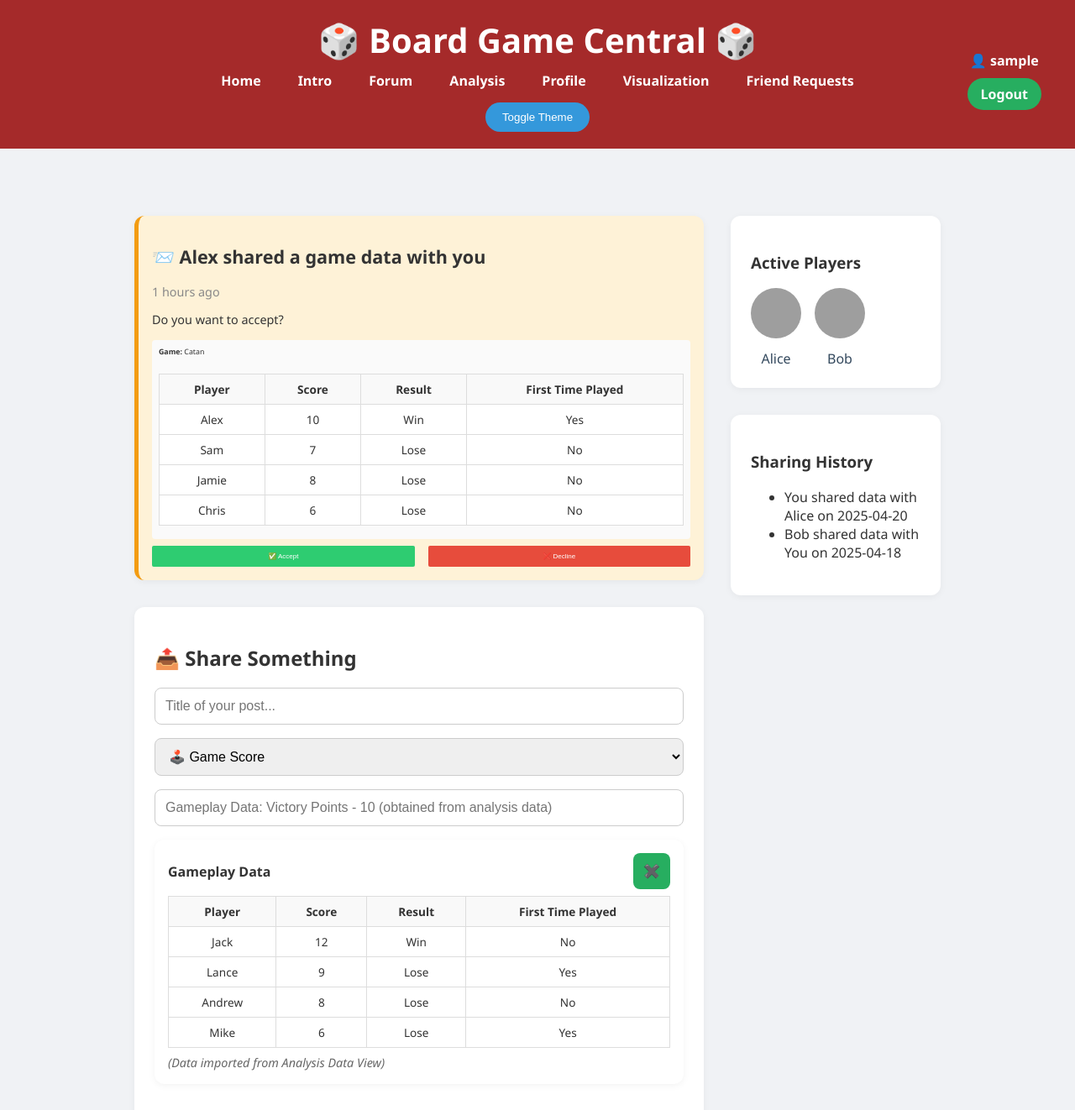
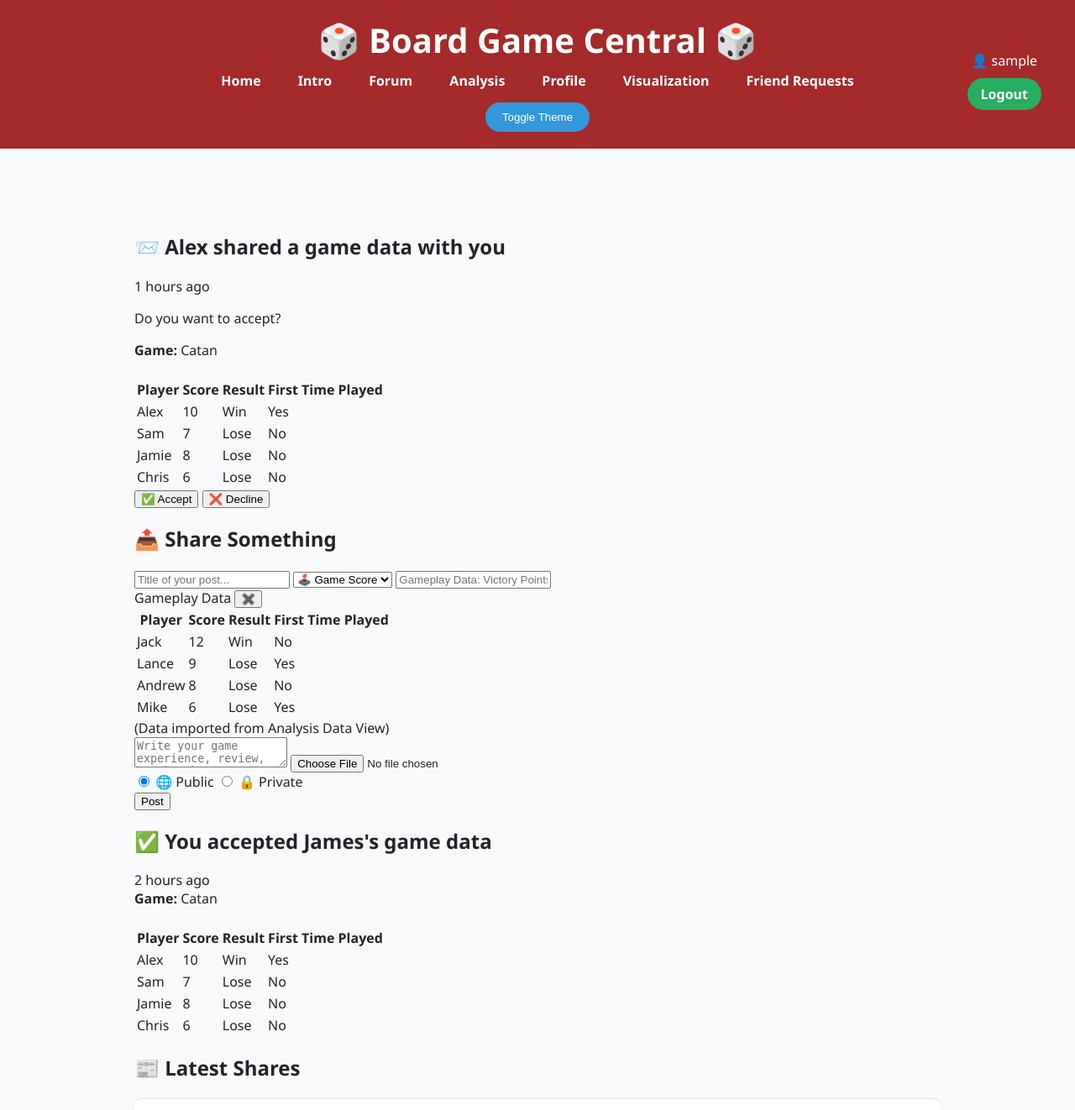
Before and after one commit to TheDoctorZoose/CITS3403-Agile-Project, a Flask app: page /share in a window 1280 px wide. Shown: the top 1322 px of the page at 84% size. Run offline with Flask 3, Linux system fonts and the light colour scheme; the visitor is signed in with stand-in values (Sample User, id 1); grey boxes are pictures that could not be loaded.

Commit message:
Add files via upload
Signed-off-by: MasterLu0309 <167738226+MasterLu0309@users.noreply.github.com>

```diff
--- a/app/routes.py
+++ b/app/routes.py
@@ -96,7 +96,8 @@
 def profile(user_id):
     user = User.query.get_or_404(user_id)
     is_own_profile = (user.id == current_user.id)
-    posts = GameEntry.query.filter_by(user_id=user.id).order_by(GameEntry.timestamp.desc()).all()
+
+    entries = GameEntry.query.filter_by(user_id=user.id).order_by(GameEntry.timestamp.desc()).all()
 
     liked_entries = []
     favorited_entries = []
@@ -112,7 +113,7 @@
     return render_template(
         'profile.html',
         user=user,
-        posts=posts,
+        entries=entries,  # ✅ 确保模板中用的变量名一致
         liked_entries=liked_entries,
         favorited_entries=favorited_entries,
         is_own_profile=is_own_profile,
@@ -120,6 +121,7 @@
         are_friends=are_friends,
         friends=friends
     )
+
 
 
 @main.route('/analysis')
--- a/app/static/css/share-view.css
+++ b/app/static/css/share-view.css
@@ -2,400 +2,89 @@
 body {
   margin: 0;
   font-family: 'Segoe UI', Tahoma, Geneva, Verdana, sans-serif;
-  background-color: #f0f2f5;
-  color: #333;
+  background-color: #f8f9fa;
+  color: #212529;
 }
 
-.main-header {
-  background-color: brown;
-  color: white;
-  padding: 20px;
-  display: flex;
-  flex-direction: column;
-  align-items: center;
-  text-align: center;
+.profile-info h2 {
+  margin-bottom: 1rem;
 }
 
-.main-title {
-  margin: 0;
-  font-size: 2.5rem;
+.card-title {
+  font-size: 1.75rem;
+  margin-bottom: 0.5rem;
 }
 
-.main-nav {
-  display: flex;
-  justify-content: center;
-  align-items: center;
-  width: 100%;
-  margin-top: 10px;
-  padding: 0 20px;
-  box-sizing: border-box;
-  position: relative;
+.bio-section {
+  margin-top: 1rem;
 }
 
-.nav-center {
-  flex-grow: 1;
-  display: flex;
-  justify-content: center;
+.share-card {
+  padding: 1rem;
+  border-top: 1px solid #dee2e6;
+  margin-bottom: 1rem;
+  background-color: #ffffff;
+  border-radius: 0.5rem;
+  box-shadow: 0 1px 3px rgba(0, 0, 0, 0.05);
 }
 
-.nav-list {
-  list-style: none;
-  display: flex;
-  gap: 20px;
-  padding: 0;
-  margin: 0;
+.share-card .timestamp {
+  color: #6c757d;
+  font-size: 0.9rem;
+  margin-bottom: 0.5rem;
 }
 
-.nav-list a {
-  color: white;
-  font-weight: bold;
-  text-decoration: none;
-  padding: 8px 12px;
-  transition: background-color 0.3s ease;
+.history h4 {
+  font-weight: 600;
+  border-bottom: 1px solid #dee2e6;
+  padding-bottom: 0.5rem;
+  margin-bottom: 1rem;
 }
 
-.nav-list a:hover {
-  background-color: #8b0000;
-  border-radius: 10px;
-}
-
-.nav-right {
-  position: absolute;
-  right: 20px;
-  top: 50%;
-  transform: translateY(-50%);
-  display: flex;
-  flex-direction: column;
-  gap: 10px;
-}
-
-.auth-button {
-  background-color: #27ae60;
-  color: white;
-  text-align: center;
-  padding: 8px 16px;
-  border-radius: 20px;
-  text-decoration: none;
-  font-weight: bold;
-  transition: background-color 0.3s ease;
-}
-
-.auth-button:hover {
-  background-color: #1e8449;
-}
-
-.auth-username {
-  color: white;
-  font-weight: bold;
-}
-
-/* Layout */
-.container {
+ul.friend-list {
+  list-style: none;
+  padding: 0;
   display: flex;
   flex-wrap: wrap;
-  max-width: 1200px;
-  margin: auto;
-  padding: 2rem 1rem;
-  gap: 2rem;
-}
-
-.left-column {
-  flex: 3;
-  min-width: 300px;
-}
-
-.right-column {
-  flex: 1;
-  min-width: 250px;
-}
-
-/* Card Style */
-.card {
-  background: white;
-  padding: 1.5rem;
-  border-radius: 12px;
-  box-shadow: 0 2px 8px rgba(0,0,0,0.05);
-  margin-bottom: 2rem;
-}
-
-/* Incoming and Accepted Share Cards */
-.incoming-share, .accepted-share {
-  background: #fef2d7;
-  border-left: 5px solid #f39c12;
-  font-size: 0.9rem;
-  padding: 1rem;
-}
-
-.shared-data {
-  background: #fafafa;
-  padding: 0.5rem;
-  border-radius: 4px;
-  margin: 0.5rem 0;
-  font-size: 0.55rem;
-}
-
-.share-actions {
-  display: flex;
   gap: 1rem;
 }
 
-.accept-btn, .decline-btn {
-  flex: 0.5;
-  padding: 0.5rem;
-  font-size: 0.5rem;
-  border: none;
-  border-radius: 2px;
-  cursor: pointer;
-  transition: background 0.3s;
+ul.friend-list li {
+  background-color: #fff;
+  padding: 0.75rem 1rem;
+  border: 1px solid #dee2e6;
+  border-radius: 8px;
+  box-shadow: 0 1px 2px rgba(0,0,0,0.05);
+  display: flex;
+  align-items: center;
+  justify-content: space-between;
+  width: 100%;
+  max-width: 300px;
 }
 
-.accept-btn {
-  background: #2ecc71;
-  color: white;
+.chat-link {
+  margin-left: 10px;
+  font-size: 0.9rem;
+  color: #0d6efd;
+  text-decoration: none;
 }
 
-.accept-btn:hover {
-  background: #27ae60;
-}
-
-.decline-btn {
-  background: #e74c3c;
-  color: white;
-}
-
-.decline-btn:hover {
-  background: #c0392b;
-}
-
-/* Share Form */
-.share-form {
-  display: flex;
-  flex-direction: column;
-  gap: 1rem;
-}
-
-.share-form input,
-.share-form select,
-.share-form textarea,
-.share-form button {
-  padding: 0.75rem;
-  font-size: 1rem;
-  border: 1px solid #ccc;
-  border-radius: 8px;
-}
-
-.share-form button {
-  background-color: #27ae60;
-  color: white;
-  border: none;
-  cursor: pointer;
-  transition: background 0.3s ease;
-}
-
-.share-form button:hover {
-  background-color: #219150;
-}
-
-.permission-select {
-  display: flex;
-  gap: 1rem;
-  font-size: 0.95rem;
-}
-
-.permission input {
-  margin-right: 0.3rem;
-}
-
-/* Feed */
-.share-card {
-  padding: 1rem 0;
-  border-top: 1px solid #e0e0e0;
-}
-
-.user-info {
-  display: flex;
-  align-items: center;
-  gap: 1rem;
-  margin-bottom: 1rem;
-}
-
-.avatar {
-  width: 60px;
-  height: 60px;
-  border-radius: 50%;
-  object-fit: cover;
-}
-
-.timestamp {
-  color: #888;
-  font-size: 0.9rem;
-}
-
-.privacy {
-  margin-left: auto;
-  padding: 0.3rem 0.6rem;
-  font-size: 0.9rem;
-  border-radius: 8px;
-  color: white;
-}
-
-.public { background: #2ecc71; }
-.friends { background: #3498db; }
-.private { background: #e74c3c; }
-
-.interactions {
-  display: flex;
-  gap: 1rem;
-  margin-top: 1rem;
-}
-
-.interactions button {
-  background: none;
-  border: none;
-  font-size: 1rem;
-  cursor: pointer;
-  color: #34495e;
-}
-
-.interactions button:hover {
+.chat-link:hover {
   text-decoration: underline;
 }
 
-.comments {
-  margin-top: 1rem;
-  background: #f9f9f9;
-  padding: 0.75rem;
-  border-radius: 8px;
+button.btn-sm {
+  font-size: 0.875rem;
+  padding: 0.25rem 0.5rem;
 }
 
-.comment {
-  margin-bottom: 0.5rem;
-  font-size: 0.95rem;
+/* Highlight Friends Section visually */
+.history.card.friends-section {
+  border-left: 4px solid #0d6efd;
+  background-color: #e9f2ff;
 }
 
-.attachment {
-  background: #ecf0f1;
-  padding: 0.5rem;
-  margin-top: 0.5rem;
-  border-radius: 6px;
-  font-size: 0.95rem;
-  color: #2c3e50;
+.friends-section h4 {
+  color: #0d6efd;
+  font-weight: 700;
 }
-
-/* User Grid */
-.user-grid {
-  display: flex;
-  gap: 1rem;
-  flex-wrap: wrap;
-}
-
-.user-card {
-  text-align: center;
-  text-decoration: none;
-  color: #34495e;
-}
-
-.user-card img {
-  border-radius: 50%;
-  width: 60px;
-  height: 60px;
-  margin-bottom: 0.5rem;
-}
-
-/* Footer */
-footer {
-  text-align: center;
-  padding: 1rem;
-  color: #777;
-  background: #ecf0f1;
-  font-size: 0.9rem;
-}
-
-.data-table {
-  width: 100%;
-  border-collapse: collapse;
-  margin-top: 0.5rem;
-  margin-bottom: 0.5rem;
-}
-
-.data-table th, .data-table td {
-  border: 1px solid #ccc;
-  padding: 0.4rem 0.6rem;
-  text-align: center;
-}
-
-.data-table th {
-  background-color: #f9f9f9;
-  font-weight: bold;
-}
-
-.data-table td {
-  background-color: #ffffff;
-}
-
-.data-table small {
-  display: block;
-  margin-top: 0.5rem;
-  color: #777;
-}
-
-.data-preview {
-  font-size: 0.9rem;
-  background: #ffffff;
-  border-radius: 12px;
-  box-shadow: 0 2px 8px rgba(0,0,0,0.05);
-  padding: 1rem;
-  margin-bottom: 2rem;
-}
-
-.data-header {
-  display: flex;
-  justify-content: space-between;
-  align-items: center;
-  font-weight: bold;
-  font-size: 1rem;
-  margin-bottom: 0.5rem;
-}
-
-.close-btn {
-  background: none;
-  border: none;
-  font-size: 1.2rem;
-  cursor: pointer;
-  color: #888;
-  transition: color 0.3s ease;
-}
-
-.close-btn:hover {
-  color: #e74c3c;
-}
-
-.data-table {
-  width: 100%;
-  border-collapse: collapse;
-  margin: 0.5rem 0;
-  font-size: 0.85rem;
-}
-
-.data-table th, .data-table td {
-  border: 1px solid #ddd;
-  padding: 0.5rem 0.8rem;
-  text-align: center;
-}
-
-.data-table th {
-  background-color: #f9f9f9;
-  font-weight: bold;
-}
-
-.data-table td {
-  background-color: #fff;
-}
-
-.data-note {
-  font-size: 0.9rem;
-  color: #666;
-  margin-top: 0.5rem;
-  font-style: italic;
-  text-align: left;
-}
```
Also changed, not shown: app/static/js/profile.js (+14 -0 lines), app/templates/friend_requests.html (+22 -10 lines), app/templates/profile.html (+49 -46 lines).
